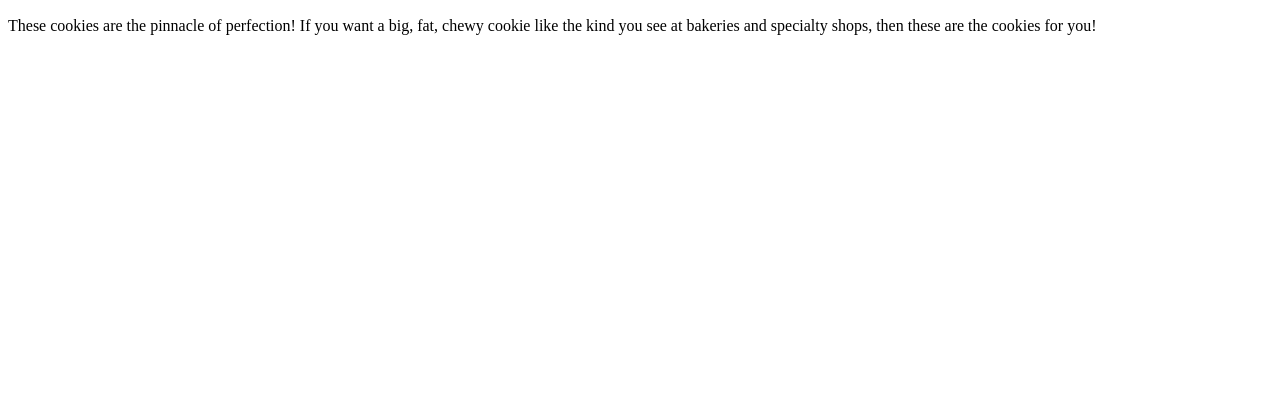
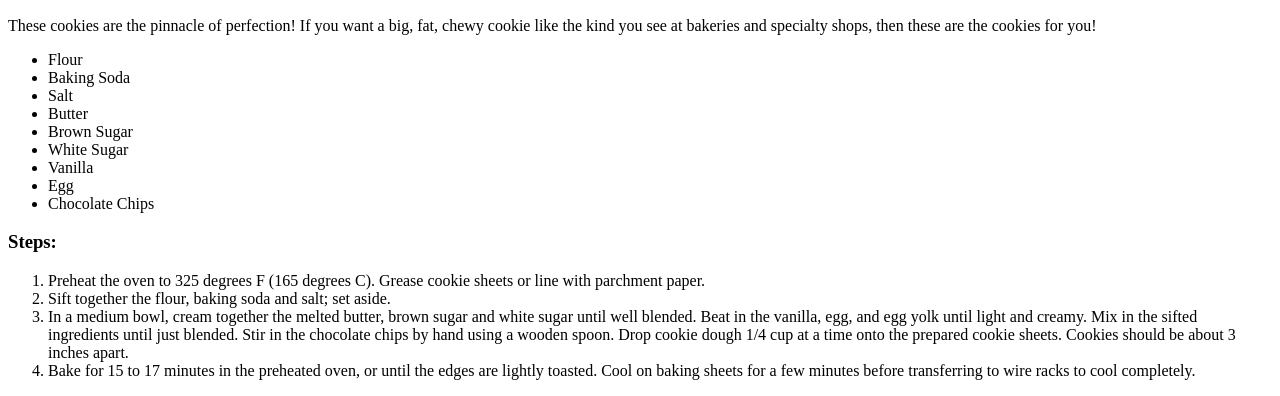
Before and after one commit to eaCastIe/odin-recipes, a plain HTML site: page recipes/cookies.html in a window 1280 px wide. Shown: the part 434-830 px from the top of the page. Before the commit the page ends 800 px from the top, so only its background shows below. Drawn offline with Linux system fonts and the light colour scheme.

Commit message:
Add cooking steps to recpie

```diff
--- a/recipes/cookies.html
+++ b/recipes/cookies.html
@@ -11,5 +11,24 @@
     <p>
         These cookies are the pinnacle of perfection! If you want a big, fat, chewy cookie like the kind you see at bakeries and specialty shops, then these are the cookies for you!
     </p>
+    <ul>
+        <li>Flour</li>
+        <li>Baking Soda</li>
+        <li>Salt</li>
+        <li>Butter</li>
+        <li>Brown Sugar</li>
+        <li>White Sugar</li>
+        <li>Vanilla</li>
+        <li>Egg</li>
+        <li>Chocolate Chips</li>
+    </ul>
+    <p></p>
+    <h3>Steps:</h3>
+    <ol>
+        <li>Preheat the oven to 325 degrees F (165 degrees C). Grease cookie sheets or line with parchment paper.</li>
+        <li>Sift together the flour, baking soda and salt; set aside.</li>
+        <li>In a medium bowl, cream together the melted butter, brown sugar and white sugar until well blended. Beat in the vanilla, egg, and egg yolk until light and creamy. Mix in the sifted ingredients until just blended. Stir in the chocolate chips by hand using a wooden spoon. Drop cookie dough 1/4 cup at a time onto the prepared cookie sheets. Cookies should be about 3 inches apart.</li>
+        <li>Bake for 15 to 17 minutes in the preheated oven, or until the edges are lightly toasted. Cool on baking sheets for a few minutes before transferring to wire racks to cool completely.</li>
+    </ol>
 </body>
 </html>
```
